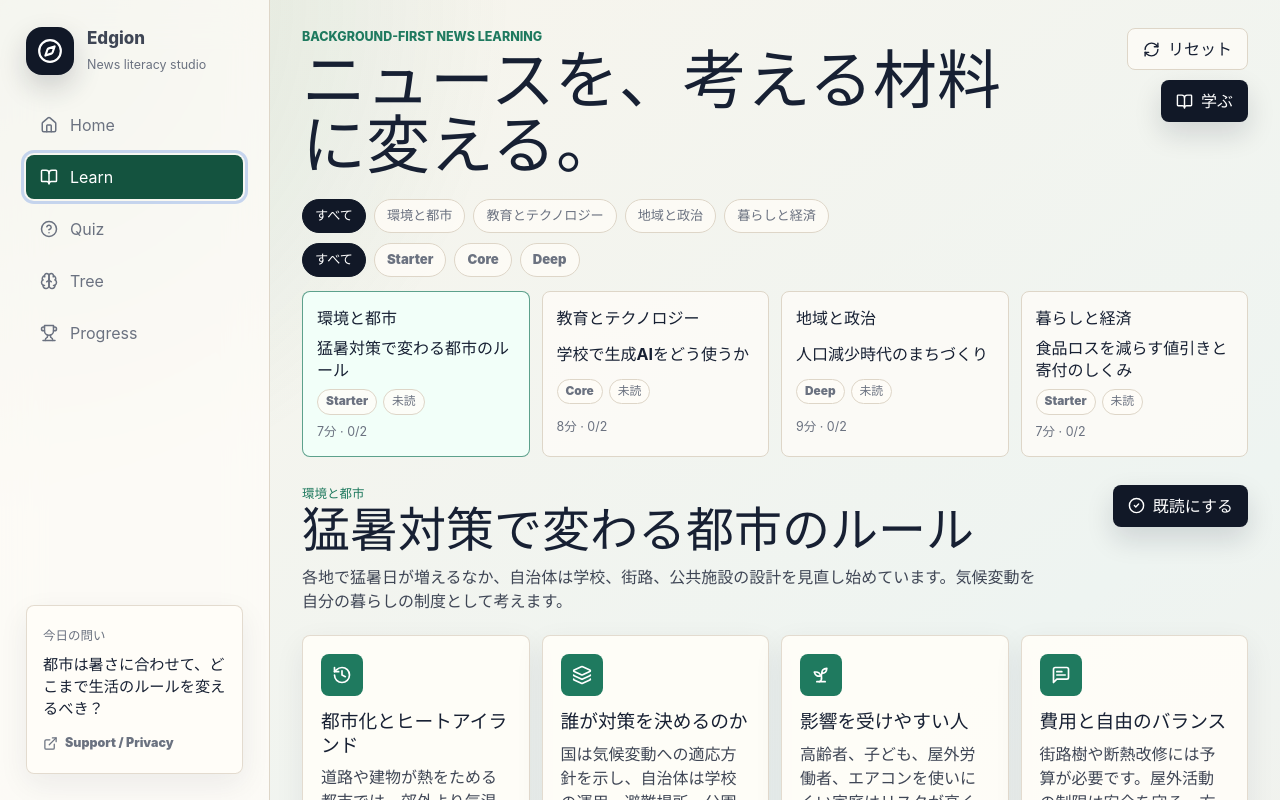
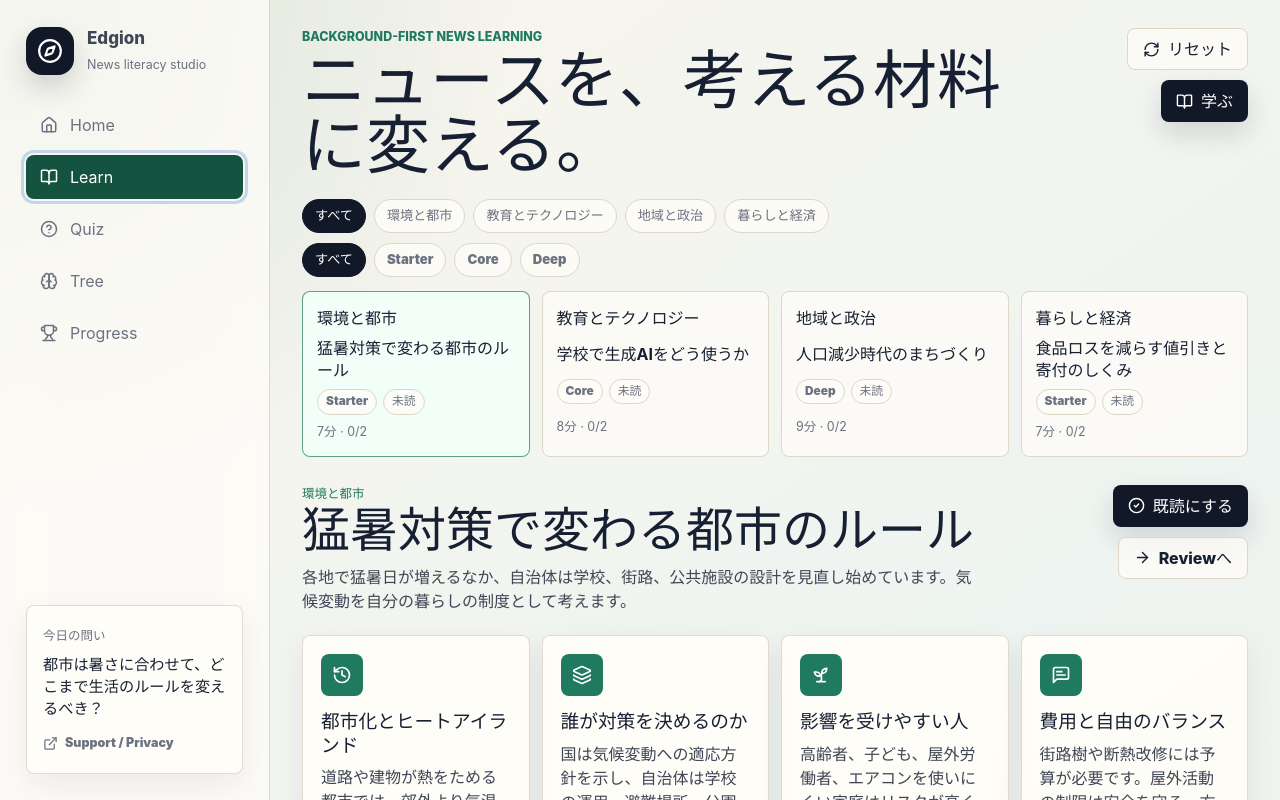
Before and after one commit to Kei-0928/Edgion, a React (Vite) app: page / in a window 1280 px wide. Both pictures are taken after a click on the button "Learn". Shown: the top 800 px of the page. Built offline with nearby package versions, Linux system fonts and the light colour scheme.

Commit message:
Add review navigation shortcuts

```diff
--- a/src/main.tsx
+++ b/src/main.tsx
@@ -323,11 +323,17 @@ function App() {
                 completedAt: new Date().toISOString(),
               })
             }
+            onOpenReview={() => setActiveView("review")}
           />
         )}
 
         {activeView === "quiz" && (
-          <QuizView module={selectedModule} progress={selectedProgress} onAnswer={setQuizAnswer} />
+          <QuizView
+            module={selectedModule}
+            progress={selectedProgress}
+            onAnswer={setQuizAnswer}
+            onOpenReview={() => setActiveView("review")}
+          />
         )}
 
         {activeView === "tree" && (
@@ -336,6 +342,7 @@ function App() {
             savedAt={thoughtMeta[selectedModule.id]?.updatedAt}
             thought={selectedThought}
             onChange={updateThought}
+            onOpenReview={() => setActiveView("review")}
           />
         )}
 
@@ -604,10 +611,12 @@ function LearnView({
   module,
   progress,
   onMarkRead,
+  onOpenReview,
 }: {
   module: NewsModule;
   progress: ModuleProgress;
   onMarkRead: () => void;
+  onOpenReview: () => void;
 }) {
   return (
     <section className="view-grid">
@@ -617,10 +626,16 @@ function LearnView({
           <h2>{module.title}</h2>
           <p>{module.summary}</p>
         </div>
+        <div className="header-actions">
           <button className="primary-button" onClick={onMarkRead} type="button">
             <CheckCircle2 size={17} />
             <span>{progress.read ? "既読済み" : "既読にする"}</span>
           </button>
+          <button className="ghost-button" onClick={onOpenReview} type="button">
+            <ArrowRight size={17} />
+            <span>Reviewへ</span>
+          </button>
+        </div>
       </div>
 
       <div className="background-grid">
@@ -693,12 +708,16 @@ function QuizView({
   module,
   progress,
   onAnswer,
+  onOpenReview,
 }: {
   module: NewsModule;
   progress: ModuleProgress;
   onAnswer: (quizId: string, answerIndex: number) => void;
+  onOpenReview: () => void;
 }) {
   const score = getScore(module, progress);
+  const answeredCount = Object.keys(progress.quizAnswers).length;
+  const reviewLabel = answeredCount >= module.quizItems.length ? "Reviewでまとめる" : "Reviewへ";
 
   return (
     <section className="view-grid">
@@ -708,8 +727,14 @@ function QuizView({
           <h2>理解を小さく試す</h2>
           <p>背景を読んだあと、制度や論点のつながりをクイズで確認します。</p>
         </div>
+        <div className="header-actions">
           <div className="score-badge">
             {score}/{module.quizItems.length}
+          </div>
+          <button className="ghost-button" onClick={onOpenReview} type="button">
+            <ArrowRight size={17} />
+            <span>{reviewLabel}</span>
+          </button>
         </div>
       </div>
 
@@ -761,13 +786,17 @@ function ThoughtTreeView({
   savedAt,
   thought,
   onChange,
+  onOpenReview,
 }: {
   module: NewsModule;
   savedAt?: string;
   thought: ThoughtNode;
   onChange: (field: keyof ThoughtNode, value: string) => void;
+  onOpenReview: () => void;
 }) {
   const savedLabel = formatSavedAt(savedAt);
+  const hasThought = countThoughtFields(thought) > 0;
+  const reviewLabel = hasThought ? "Reviewでまとめる" : "Reviewへ";
 
   return (
     <section className="view-grid">
@@ -780,6 +809,10 @@ function ThoughtTreeView({
         <div className="thought-status">
           <span className="mini-status">{countThoughtFields(thought)}/5 nodes</span>
           <small>{savedLabel}</small>
+          <button className="ghost-button" onClick={onOpenReview} type="button">
+            <ArrowRight size={17} />
+            <span>{reviewLabel}</span>
+          </button>
         </div>
       </div>
 
--- a/src/styles.css
+++ b/src/styles.css
@@ -643,6 +643,14 @@ p {
   padding: 6px 0 4px;
 }
 
+.header-actions {
+  display: flex;
+  gap: 10px;
+  align-items: center;
+  justify-content: flex-end;
+  flex-wrap: wrap;
+}
+
 .content-header p {
   max-width: 740px;
   margin-bottom: 0;
@@ -1188,7 +1196,8 @@ p {
   }
 
   .topbar-actions,
-  .hero-actions {
+  .hero-actions,
+  .header-actions {
     justify-content: start;
   }
 
```
Also changed, not shown: 1 other file (tests, documents, lock files or other folders). Lines whose indentation alone changed are shown as unchanged.
